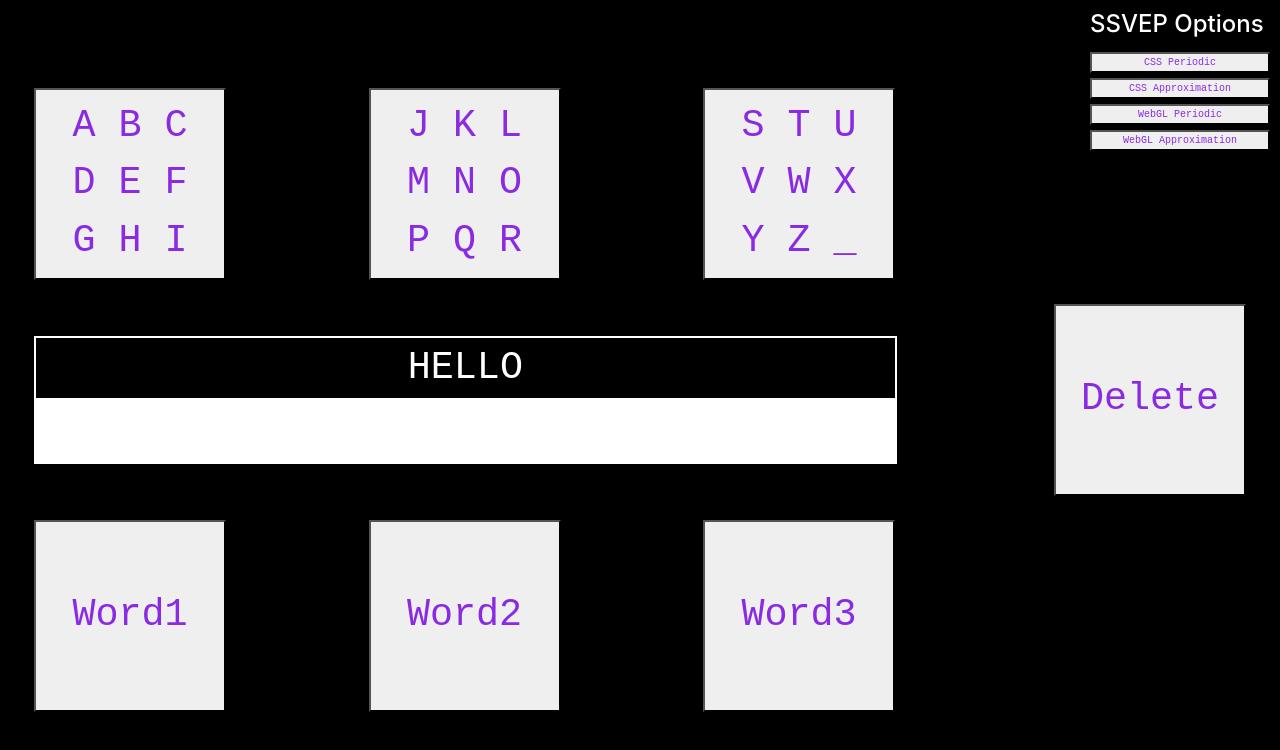
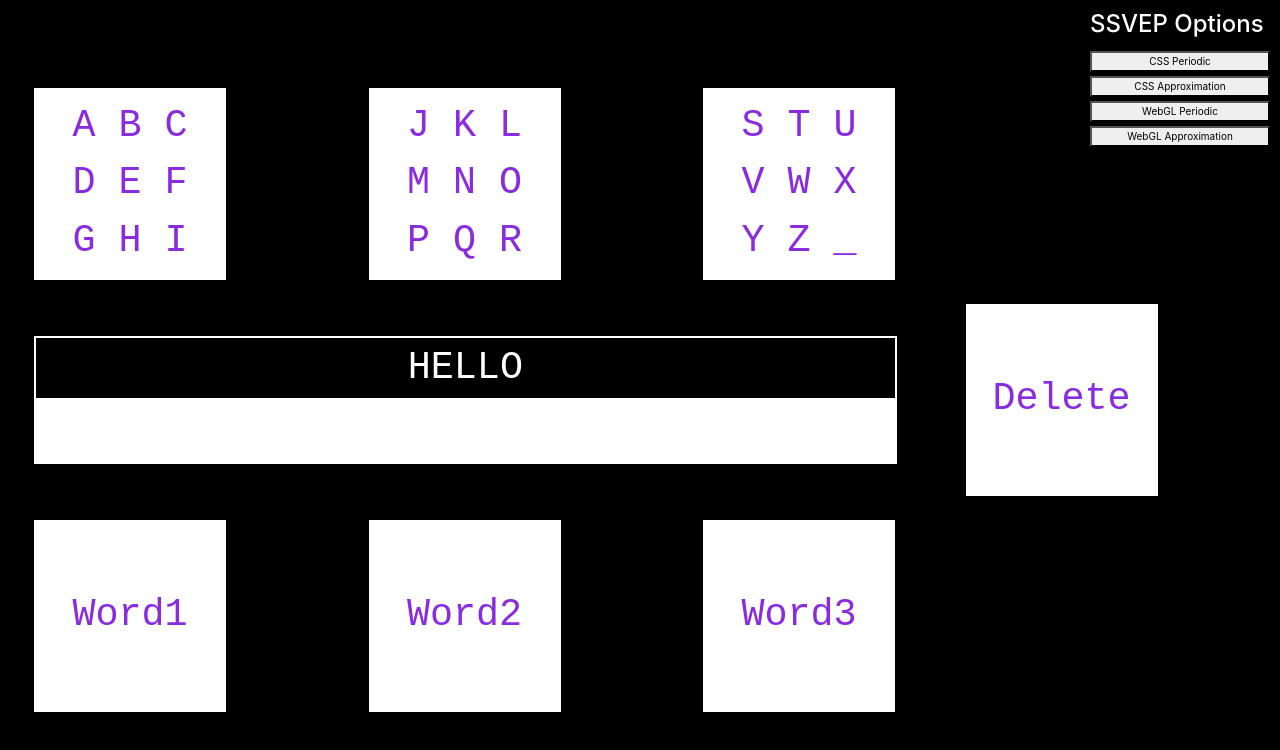
Before and after one commit to hci-lab-um/web-ssvep-stimuli-generators, a website: page index.html in a window 1280 px wide. Drawn offline with Linux system fonts and the light colour scheme.

Commit message:
Fixed all CSS methods

```diff
--- a/index.html
+++ b/index.html
@@ -22,68 +22,65 @@
     <button id="webgl_approximation">WebGL Approximation</button>
   </div>
   <canvas id="drawing_canvas"></canvas>
+
   <div id="content">
-
-    <div id="buttonDiv" class="container-fluid">
-
-      <div class="row my-lg-4 my-sm-0 mx-lg-1 mx-sm-0">
-        <div class="col-3 mr-lg-4 mr-sm-0">
-          <button class="SSVEP">A B C</br>D
-            E F</br>G H I</button>
+      <div class = "container-fluid">
+          <div class = "row my-lg-4 my-sm-0 mx-lg-1 mx-sm-0">
+            <div class = "col-3 mr-lg-4 mr-sm-0">
+              <div id="stim_1" class="SSVEP" data-frequency="6" data-dark-color="0, 0, 0, 1" data-light-color="1, 1, 1, 1" data-phase-shift="0">A B C</br>D E F</br>G H I</div>
             </div>
 
-        <div class="col-3 mr-lg-4 mr-sm-0">
-          <button class="SSVEP">J K L</br>M
-            N O</br>P Q R</button>
+           <div class = "col-3 mr-lg-4 mr-sm-0">
+              <div id="stim_2" class="SSVEP" data-frequency="7.5" data-dark-color="0, 0, 0, 1" data-light-color="1, 1, 1, 1" data-phase-shift="0">J K L</br>M N O</br>P Q R</div>
             </div>
 
-        <div class="col-3 mr-lg-4 mr-sm-0">
-          <button class="SSVEP">S T U</br>V
-            W X</br>Y Z _</button>
+            <div class = "col-3 mr-lg-4 mr-sm-0">
+              <div id="stim_3" class="SSVEP" data-frequency="9" data-dark-color="0, 0, 0, 1" data-light-color="1, 1, 1, 1" data-phase-shift="0">S T U</br>V W X</br>Y Z _</div>
             </div>
           </div>
 
-      <div class="row my-lg-3 my-sm-0 mx-lg-1 mx-sm-0">
-        <div class="col-9 my-auto">
-          <form name="submitForm">
+          <div class = "row my-lg-3 my-sm-0 mx-lg-1 mx-sm-0">
+            <div class = "col-9 my-auto">
+              <form name = "submitForm">
                     <input type="text" class="sentenceArea" id="txtToType" value="HELLO" readonly>
                     <input type="text" id="txtOutput" readonly>
               </form>
             </div>
 
-        <div class="col-3 text-right">
-          <button class="SSVEP">Delete</button>
+            <!--data-phase-shift should be defined in terms of pi-->
+            <div class = "col-3 text-right">
+              <div id="stim_4" class="SSVEP" data-frequency="10.5" data-dark-color="0, 0, 0, 1" data-light-color="1, 1, 1, 1" data-phase-shift="0">Delete</div>
             </div>
           </div>
 
 
-      <div class="row my-lg-4 my-sm-0 mx-lg-1 mx-sm-0">
-        <div class="col-3 mr-lg-4 mr-sm-0">
-          <button class="SSVEP">Word1</button>
+          <div class = "row my-lg-4 my-sm-0 mx-lg-1 mx-sm-0">
+            <div class = "col-3 mr-lg-4 mr-sm-0">
+              <div id="stim_5" class="SSVEP" data-frequency="12" data-dark-color="0, 0, 0, 1" data-light-color="1, 1, 1, 1" data-phase-shift="0">Word1</div>
             </div>
 
-        <div class="col-3 mr-lg-4 mr-sm-0">
-          <button class="SSVEP">Word2</button>
+            <div class = "col-3 mr-lg-4 mr-sm-0">
+              <div id="stim_6" class="SSVEP" data-frequency="13.5" data-dark-color="0, 0, 0, 1" data-light-color="1, 1, 1, 1" data-phase-shift="0">Word2</div>
             </div>
 
-        <div class="col-3 mr-lg-4 mr-sm-0">
-          <button class="SSVEP">Word3</button>
+            <div class = "col-3 mr-lg-4 mr-sm-0">
+              <div id="stim_7" class="SSVEP" data-frequency="15" data-dark-color="0, 0, 0, 1" data-light-color="1, 1, 1, 1" data-phase-shift="0">Word3</div>
             </div>
           </div>
-
   </div>
   </div>
 
 
 </body>
 
-<script defer type="module">
+<script type="module">
 
   import * as stimuli from "./src/index.js"
 
   // ------------------------ Arbitrary Elements ------------------------
   const buttons = document.getElementById('options').querySelectorAll('button')
-  const elements = document.getElementById('buttonDiv').querySelectorAll('button')
+  const elements = document.body.querySelectorAll('.SSVEP')
+  const canvas = document.body.querySelector('canvas')
 
   // ------------------------ Attributes ------------------------
   const attributes = [
@@ -113,7 +110,7 @@
       // Step 2: Animate
       const rate = await stimuli.calculateRefreshRate(10, 10) // QUESTION: Why was this so long before?
       const thisType = stimuli[type]
-      if (thisType) thisType.start(method, elements, rate)
+      if (thisType) thisType.start(method, elements, rate, canvas)
       else console.error('This type/method pair does not exist')
     }
   })
--- a/src/css/approximation/css_style.css
+++ /dev/null
@@ -1,54 +0,0 @@
-/* css_style.css - styles the on-screen stimuli */
-
-html
-{
-    height: 100%;
-    width: 100%;
-    display: table;
-}
-
-body
-{
-    height: 100%;
-    width: 100%;
-    display: table-cell;
-    vertical-align: middle;
-    background-color: black;
-}
-
-button
-{
-    width: 15vw;
-    height: 15vw;
-    font-size: 3vw;
-    font-family: Andale Mono, monospace;
-    font-style: bold;
-    color: blueviolet;
-    text-align: center;
-    outline: none;
-    word-break: break-all;
-    visibility: hidden;
-    transform: translate3d(0, 0, 0);
-}
-
-input[type=text]
-{
-    width: 67.4vw;
-    height: 5vw;
-    text-align: center;
-    font-size: 3vw;
-    font-family: Andale Mono, monospace;
-    font-style: bold;
-    color: white;
-    border: solid 0.2vw white;
-}
-
-.sentenceArea
-{
-    background-color: black;
-}
-
-.SSVEP
-{
-    border: none;
-}
--- a/src/style.css
+++ b/src/style.css
@@ -20,20 +20,6 @@ body
     display: table-cell;
     vertical-align: middle;
     background-color: black;
-}
-
-button
-{
-    width: 15vw;
-    height: 15vw;
-    font-size: 3vw;
-    font-family: Andale Mono, monospace;
-    font-style: bold;
-    color: blueviolet;
-    text-align: center;
-    outline: none;
-    word-break: break-all;
-    transform: translate3d(0, 0, 0);
 }
 
 input[type=text]
@@ -72,6 +58,8 @@ input[type=text]
     word-break: break-all;
     display: table-cell;
     vertical-align: middle;
+    /* background: rgba(255,255,255,0.5); */
+    background: white;
 }
 
 canvas {
--- a/src/webgl/index.js
+++ b/src/webgl/index.js
@@ -7,7 +7,7 @@ const methods = {
     periodic
 }
 
-export function start(method="periodic", elements, screenRefreshRate) {
+export function start(method="periodic", elements, screenRefreshRate, canvas) {
 
     if (!(method in methods)) console.error('Method not available for WebGL')
     else {
@@ -24,7 +24,7 @@ export function start(method="periodic", elements, screenRefreshRate) {
         // NOTE: The only method-specific function
     	var intensities = methods[method].calculateStimuliIntensities({stimulusFrequency, phaseShift}, screenRefreshRate);
 
-    	var glComponents = webgl.initWebGlRenderingComponents(offScreenCanvases.darkOffScreenCanvas, offScreenCanvases.lightOffScreenCanvas);
+    	var glComponents = webgl.initWebGlRenderingComponents(canvas, offScreenCanvases.darkOffScreenCanvas, offScreenCanvases.lightOffScreenCanvas);
 
     	var elementInfo =
     					{
@@ -45,17 +45,17 @@ export function start(method="periodic", elements, screenRefreshRate) {
 		               		counter: 0
 		            	};
 
-    	animate(performance.now(), elementInfo);
+    	animate(performance.now(), elementInfo, glComponents);
     }
 }
 }
 
-function animate(now, elementInfo)
+function animate(now, elementInfo, glComponents)
 {
 
 	if (elementInfo.stimulusCycle.intensities[elementInfo.counter] === 1)
 	{
-        webgl.setStimulusColour({
+        webgl.setStimulusColour(glComponents.gl, {
 			element: elementInfo.element,
 			coordBuffer: elementInfo.coordBuffers.lightTexCoordBuffer,
 			texCoordLoc: elementInfo.textures.texCoordLocation,
@@ -64,7 +64,7 @@ function animate(now, elementInfo)
 	}
 	else
 	{
-        webgl.setStimulusColour({
+        webgl.setStimulusColour(glComponents.gl, {
 			element: elementInfo.element,
 			coordBuffer: elementInfo.coordBuffers.darkTexCoordBuffer,
 			texCoordLoc: elementInfo.textures.texCoordLocation,
@@ -74,5 +74,5 @@ function animate(now, elementInfo)
 
 	(elementInfo.counter < elementInfo.stimulusCycle.maxFrames - 1 ? elementInfo.counter++ : elementInfo.counter = 0);
 
-	window.requestAnimationFrame(function(now) { animate(now, elementInfo) });
+	window.requestAnimationFrame(function(now) { animate(now, elementInfo, glComponents) });
 }
--- a/src/webgl/webgl.js
+++ b/src/webgl/webgl.js
@@ -14,31 +14,30 @@ const fShaderString =
 	'varying vec2 v_texCoord;' +
 	'void main() { gl_FragColor = texture2D(u_image, v_texCoord); }';
 
-const drawingCanvas = document.getElementById("drawing_canvas");
-var gl = drawingCanvas.getContext("webgl", { powerPreference: "high-performance", alpha: false });
-
 // (x, y) co-ordinate pairs, which serve to fill the entire on-screen canvas
 const stimulusCoords = new Float32Array([ -1.0, 1.0, 1.0, 1.0, -1.0, -1.0, 1.0, -1.0]);
 
-// create shader program using both the vertex and fragment shaders strings
-var shaderProgram = createShaderProgram(vShaderString, fShaderString);
-
-var positionLocation = gl.getAttribLocation(shaderProgram, "a_position");
-var texCoordLocation = gl.getAttribLocation(shaderProgram, "a_texCoord");
-
-var positionBuffer = setUpBuffer(gl);
-
 const isPowerOfTwo = dimension => (Math.log(dimension) / Math.log(2)) % 1 === 0;
 
-export function initWebGlRenderingComponents(darkCanvas, lightCanvas)
+export function initWebGlRenderingComponents(drawingCanvas, darkCanvas, lightCanvas)
 {
+
+	var gl = drawingCanvas.getContext("webgl", { powerPreference: "high-performance", alpha: false });
+
+	// Create shader program using both the vertex and fragment shaders strings
+	var shaderProgram = createShaderProgram(gl, vShaderString, fShaderString);
+	var positionLocation = gl.getAttribLocation(shaderProgram, "a_position");
+	var texCoordLocation = gl.getAttribLocation(shaderProgram, "a_texCoord");
+	var positionBuffer = setUpBuffer(gl);
 	gl.useProgram(shaderProgram);
 
+	// Setup Dark Texture
 	var darkTexCoordBuffer = setUpBuffer(gl);
-	var darkTexture = setUpTexture(darkCanvas);
+	var darkTexture = setUpTexture(gl, darkCanvas);
 
+	// Setup Light Texture
 	var lightTexCoordBuffer = setUpBuffer(gl);
-	var lightTexture = setUpTexture(lightCanvas);
+	var lightTexture = setUpTexture(gl, lightCanvas);
 
 	gl.enableVertexAttribArray(positionLocation);
 
@@ -46,12 +45,13 @@ export function initWebGlRenderingComponents(darkCanvas, lightCanvas)
 	gl.vertexAttribPointer(positionLocation, 2, gl.FLOAT, false, 0, 0);
 
 	return {
-				darkTexture: darkTexture,
-				lightTexture: lightTexture,
-				darkTexCoordBuffer: darkTexCoordBuffer,
-				lightTexCoordBuffer: lightTexCoordBuffer,
-				texCoordLocation: texCoordLocation
-			};
+		gl,
+		darkTexture,
+		lightTexture,
+		darkTexCoordBuffer,
+		lightTexCoordBuffer,
+		texCoordLocation
+	};
 }
 
 export function setUpOffScreenCanvases(darkColour, lightColour)
@@ -74,14 +74,14 @@ export function setUpOffScreenCanvases(darkColour, lightColour)
 	return  { darkOffScreenCanvas: darkOffScreenCanvas, lightOffScreenCanvas: lightOffScreenCanvas };
 }
 
-function createShaderProgram(vShaderString, fShaderString)
+function createShaderProgram(gl, vShaderString, fShaderString)
 {
 
 	// create the shader program
 	var shaderProgram = gl.createProgram();
 
-	var vertexShader = createShader(vShaderString, gl.VERTEX_SHADER);
-	var fragmentShader = createShader(fShaderString, gl.FRAGMENT_SHADER);
+	var vertexShader = createShader(gl, vShaderString, gl.VERTEX_SHADER);
+	var fragmentShader = createShader(gl, fShaderString, gl.FRAGMENT_SHADER);
 
 	gl.attachShader(shaderProgram, vertexShader);
 	gl.attachShader(shaderProgram, fragmentShader);
@@ -96,7 +96,7 @@ function createShaderProgram(vShaderString, fShaderString)
 	return shaderProgram;
 }
 
-function createShader(shaderString, shaderType)
+function createShader(gl, shaderString, shaderType)
 {
 
 	// create shader
@@ -111,7 +111,7 @@ function createShader(shaderString, shaderType)
 	return shader;
 }
 
-function setUpBuffer()
+function setUpBuffer(gl)
 {
 	var buffer = gl.createBuffer();
 	gl.bindBuffer(gl.ARRAY_BUFFER, buffer);
@@ -120,7 +120,7 @@ function setUpBuffer()
 	return buffer;
 }
 
-function setUpTexture(offScreenCanvas)
+function setUpTexture(gl, offScreenCanvas)
 {
 	var texture = gl.createTexture();
 	gl.bindTexture(gl.TEXTURE_2D, texture);
@@ -138,7 +138,7 @@ function setUpTexture(offScreenCanvas)
 	return texture;
 }
 
-export function setStimulusColour(renderingInfo)
+export function setStimulusColour(gl, renderingInfo)
 {
 
  	resizeCanvasToDisplaySize(gl.canvas);
```
Also changed, not shown: src/css/approximation/index.js (+7 -10 lines). Lines whose indentation alone changed are shown as unchanged.
